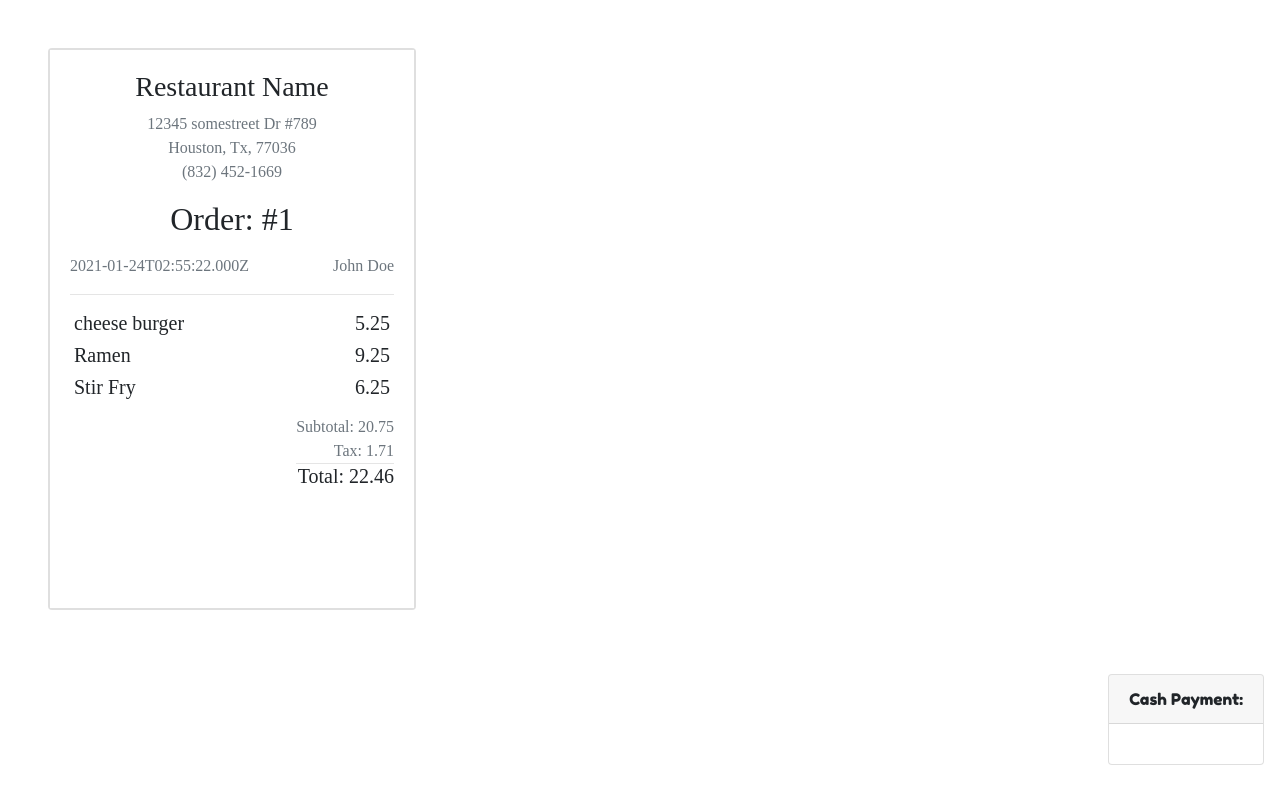
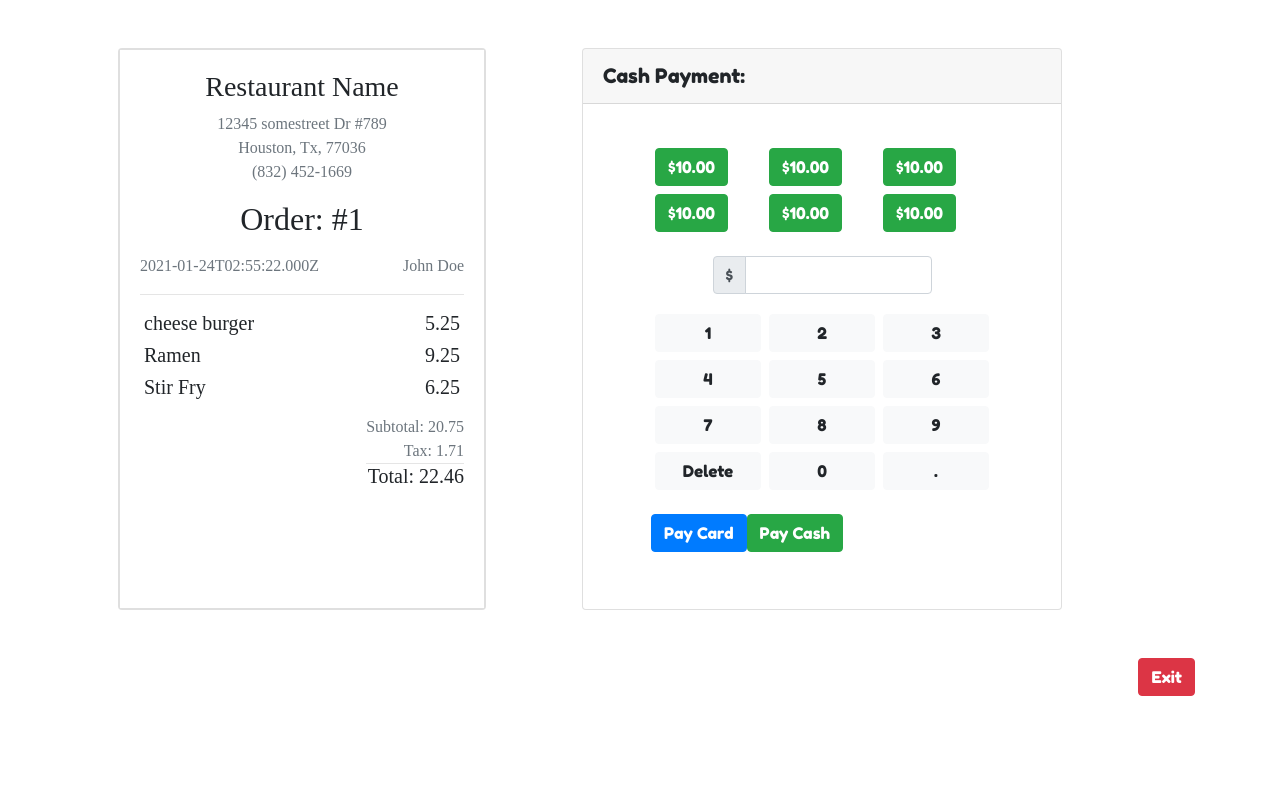
Before and after one commit to FanghanHu/Chirper, a React (Create React App) app in the folder client/: page /payment in a window 1280 px wide. Shown: the top 804 px of the page. Built offline with nearby package versions, Linux system fonts and the light colour scheme.

Commit message:
added buttons in payment page

```diff
--- a/client/src/components/PaymentPage/index.js
+++ b/client/src/components/PaymentPage/index.js
@@ -1,10 +1,13 @@
 import React from "react";
 import ReceiptPreview from "../ReceiptPreview";
+import InputWithIcon from "../InputWithIcon";
 
 function PaymentPage() {
     return(
     <>
-    <div className="card m-5" style={{width: "23rem"}}>
+<div className="container">
+    <div className="row">
+        <div className="card m-5" style={{width: "23rem"}}>
         <ReceiptPreview order={{
             "id": 1,
             "orderNumber": "#1",
@@ -208,15 +211,87 @@ function PaymentPage() {
         }}/>
     </div>
 
-    <div className="card m-3" style={{float: "right"}}>
-            <div className="card-header">
+    <div className="card m-5" style={{width: "30rem"}}>
+            <div className="card-header" style={{fontSize: "20px"}}>
             Cash Payment:
             </div>
         <div className="card-body">
+            <div className="row mx-5" style={{margin: "20px"}}>
+                <div className="col-4 p-1">
+                <button className="btn btn-success">$10.00</button>
+                </div>
+                <div className="col-4 p-1">
+                <button className="btn btn-success">$10.00</button>
+                </div>
+                <div className="col-4 p-1">
+                <button className="btn btn-success">$10.00</button>
+                </div>
+                <div className="col-4 p-1">
+                <button className="btn btn-success">$10.00</button>
+                </div>
+                <div className="col-4 p-1">
+                <button className="btn btn-success">$10.00</button>
+                </div>
+                <div className="col-4 p-1">
+                <button className="btn btn-success">$10.00</button>
+                </div>
+            </div>
+            <div className="w-50 mx-auto">
+            <InputWithIcon label={"$"}/>
+            </div>
+
+            <div className="row mx-5">
+                <div className="col-4 p-1">
+                    <button className="btn btn-light w-100 h-100">1</button>
+                </div>
+                <div className="col-4 p-1">
+                    <button className="btn btn-light w-100 h-100">2</button>
+                </div>
+                <div className="col-4 p-1">
+                    <button className="btn btn-light w-100 h-100">3</button>
+                </div>
+                <div className="col-4 p-1">
+                    <button className="btn btn-light w-100 h-100">4</button>
+                </div>
+                <div className="col-4 p-1">
+                    <button className="btn btn-light w-100 h-100">5</button>
+                </div>
+                <div className="col-4 p-1">
+                    <button className="btn btn-light w-100 h-100">6</button>
+                </div>
+                <div className="col-4 p-1">
+                    <button className="btn btn-light w-100 h-100">7</button>
+                </div>
+                <div className="col-4 p-1">
+                    <button className="btn btn-light w-100 h-100">8</button>
+                </div>
+                <div className="col-4 p-1">
+                    <button className="btn btn-light w-100 h-100">9</button>
+                </div>
+                <div className="col-4 p-1">
+                    <button className="btn btn-light w-100 h-100">Delete</button>
+                </div>
+                <div className="col-4 p-1">
+                    <button className="btn btn-light w-100 h-100">0</button>
+                </div>
+                <div className="col-4 p-1">
+                    <button className="btn btn-light w-100 h-100">.</button>
+                </div>
+            </div>
+                <div className="row mx-5" style={{margin: "20px"}}>
+                    <button className="btn btn-primary">Pay Card</button>
+                    <button className="btn btn-success">Pay Cash</button>
+                </div>
+
         </div>
     </div>
 
+    </div>
+</div>
 
+        <div className="container text-right">
+            <button className="btn btn-danger">Exit</button>
+        </div>
     </>
     )
 }
```
